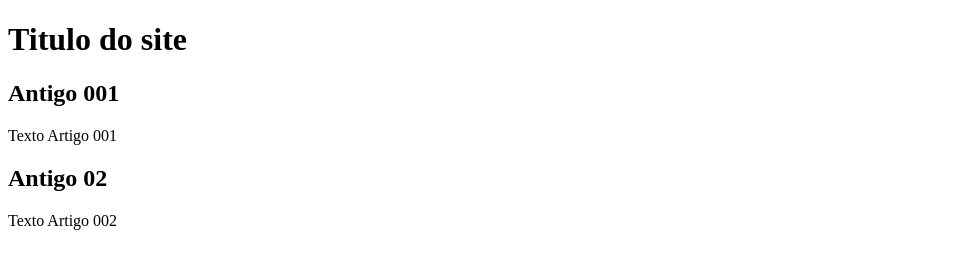
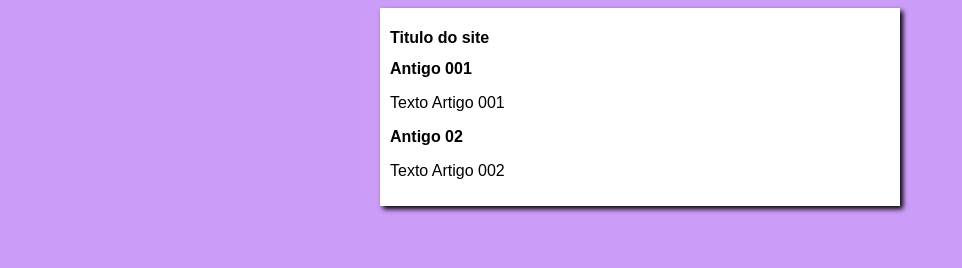
Before and after one commit to vini-duran/projeto-site, a plain HTML site: page Index.html in a window 1280 px wide. Shown: the whole page, without its empty margins (0-962 px from the left). Drawn offline with Linux system fonts and the light colour scheme.

Commit message:
iniciei o design

```diff
--- a/Index.html
+++ b/Index.html
@@ -4,6 +4,7 @@
     <meta charset="UTF-8">
     <meta name="viewport" content="width=device-width, initial-scale=1.0">
     <title>Titulo do site</title>
+    <link rel="stylesheet" href="estilos/style.css">
 </head>
 <body>
     <main>
--- /dev/null
+++ b/estilos/style.css
@@ -0,0 +1,16 @@
+* {
+    font-family: Arial, helvetica, sans-serif;
+    font-size: 16px;
+}
+
+body {
+    background-color: rgb(204, 157, 248);
+}
+
+main {
+    background-color: white;
+    width: 500px;
+    margin: auto;
+    padding: 10px;
+    box-shadow: 3px 3px 5px rgba(0, 0, 0.473);
+}
```
